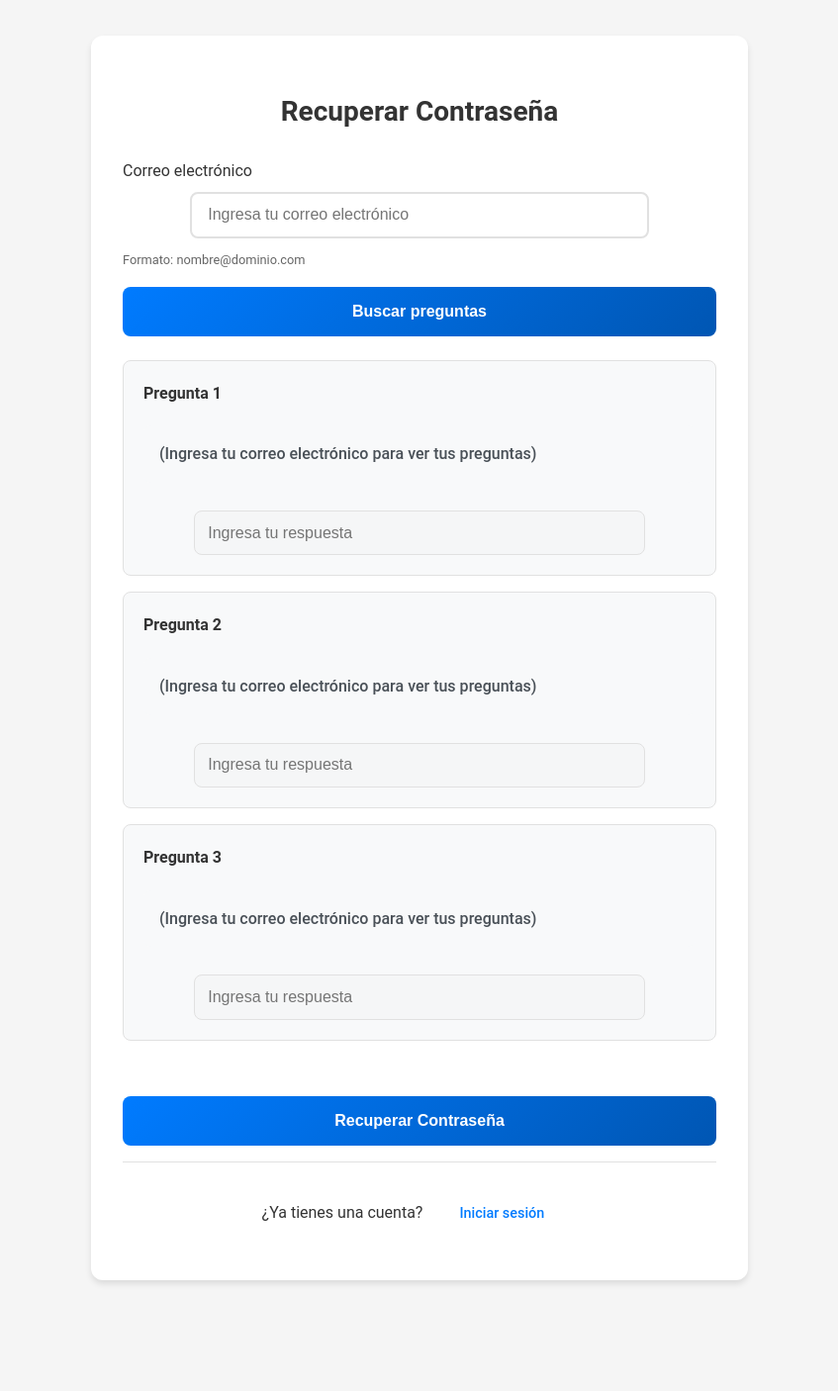
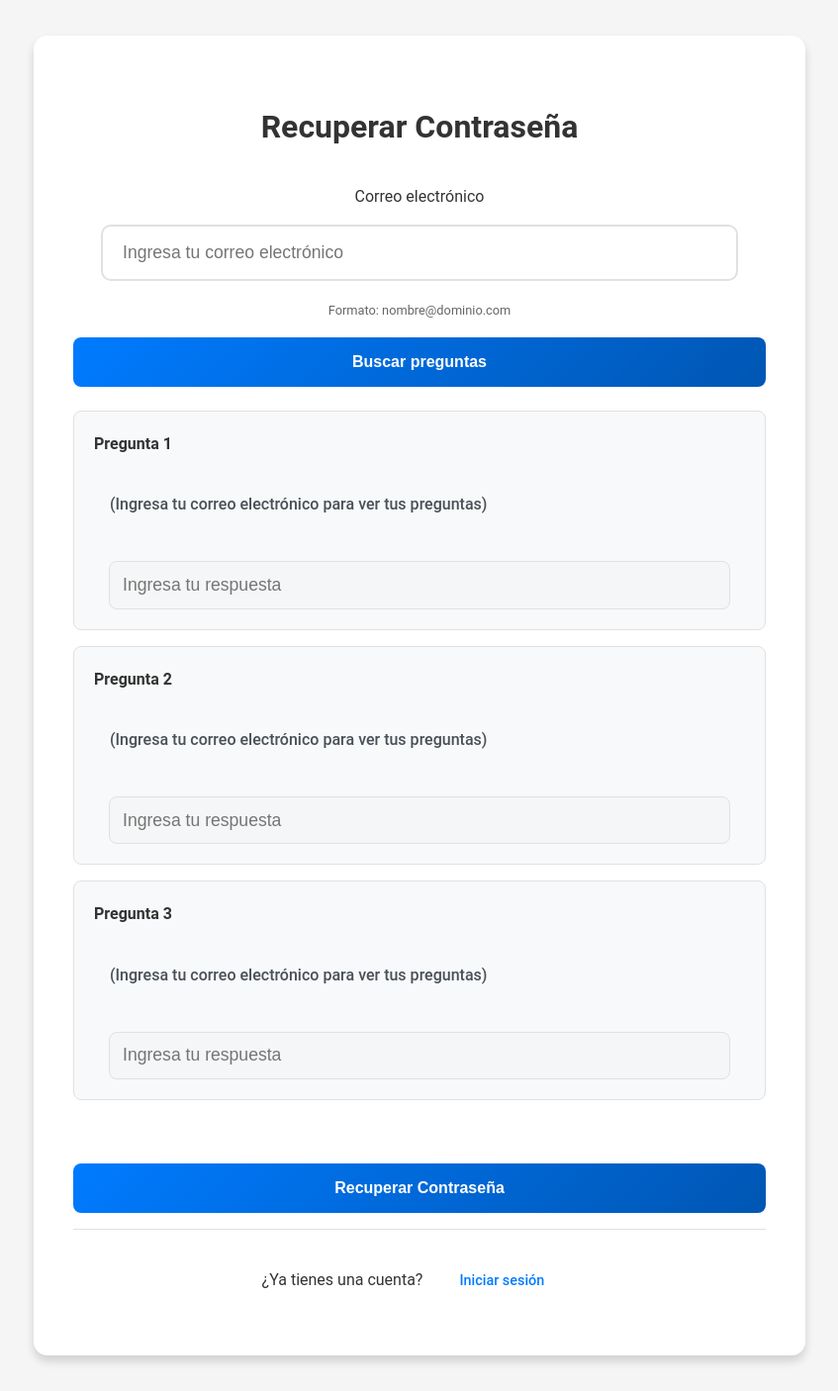
Before and after one commit to valenfd3z/Portfolio, a Python web app: template templates/recuperar_contraseña.html in a window 1280 px wide. Shown: the whole page at 99% size, without its empty margins (216-1063 px from the left). Before the commit the page ends 1298 px from the top, so only its background shows below. Run offline with Jinja, Linux system fonts and the light colour scheme; the template is opened without the code that fills it, so the values that code supplies are empty.

Commit message:
Update recuperar_contraseña.css

```diff
--- a/static/css/recuperar_contraseña.css
+++ b/static/css/recuperar_contraseña.css
@@ -14,48 +14,55 @@
 /* Tarjeta de autenticación */
 .auth-card {
     background: white;
+    padding: 3rem;
+    border-radius: 14px;
+    box-shadow: 0 6px 10px rgba(0, 0, 0, 0.15);
+    width: 100%;
+    max-width: 700px;
+    margin: 0 auto;
     padding: 2.5rem;
-    border-radius: 12px;
-    box-shadow: 0 4px 6px rgba(0, 0, 0, 0.1);
-    width: 100%;
-    max-width: 600px;
-    margin: 0 auto;
-    padding: 2rem;
 }
 
 /* Título */
 .auth-card h2 {
     color: #333;
-    margin-bottom: 1.5rem;
+    margin-bottom: 2rem;
     text-align: center;
-    font-size: 1.75rem;
+    font-size: 2rem;
+    font-weight: 600;
 }
 
 /* Estilos generales de formulario */
 .auth-form {
     display: flex;
     flex-direction: column;
-    gap: 1.5rem;
+    gap: 2rem;
     width: 100%;
 }
 
 .form-group {
     display: flex;
     flex-direction: column;
-    gap: 0.5rem;
+    gap: 1rem;
+    text-align: center;
 }
 
 .form-input,
 .pregunta-seguridad input {
-    padding: 0.8rem 1rem;
+    padding: 1rem 1.25rem;
     border: 2px solid #e1e1e1;
-    border-radius: 8px;
-    font-size: 1rem;
+    border-radius: 10px;
+    font-size: 1.1rem;
     transition: all 0.3s ease;
     width: 100%;
-    max-width: 427.5px;
+    max-width: 500px;
     margin: 0 auto;
     display: block;
+}
+
+/* Campo de correo específico */
+.form-input.email-field {
+    max-width: 600px;
 }
 .form-input:focus,
 .pregunta-seguridad input:focus {
```
